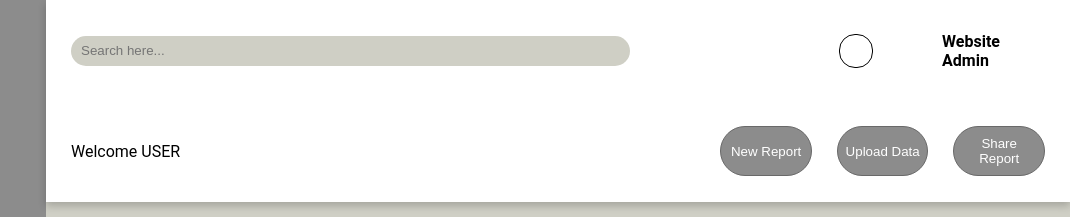
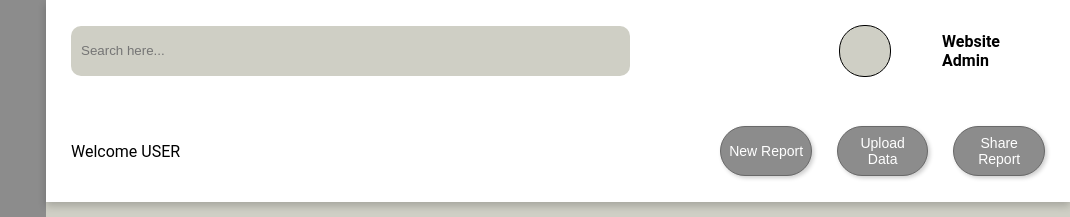
Before and after one commit to jstobni/odin-admin-dashboard, a plain HTML site: page index.html in a window 1280 px wide. Shown: the top 217 px of the page, 210-1280 px from the left. Drawn offline with Linux system fonts and the light colour scheme.

Commit message:
Adjusted the search box to be more like the select dropdown. Made the profile picture larger.

```diff
--- a/styles.css
+++ b/styles.css
@@ -69,11 +69,11 @@ ul li {
 
 .search-input {
     width: 75%;
-    height: 30px;
+    height: 50px;
     border: 0;
     background-color: #CFCFC5;
     color: #8C8C8C;
-    border-radius: 15px;
+    border-radius: 10px;
     padding: 0 10px;
 }
 
@@ -94,9 +94,10 @@ ul li {
 }
 
 .picture {
-    height: 32px;
-    width: 32px;
-    border-radius: 16px;
+    height: 50px;
+    width: 50px;
+    border-radius: 25px;
+    background-color: #CFCFC5;
     border: 1px solid black;
 }
 
@@ -121,8 +122,17 @@ ul li {
     border: 1px solid #696969;
     background-color: #8C8C8C;
     height: 50px;
+    font-size: 14px;
+    font-style: 500;
     color: white;
     border-radius: 25px;
+    box-shadow: 2px 2px 4px rgba(0, 0, 0, .2);
+}
+
+.welcome-buttons button:hover {
+    border: 1px solid #8C8C8C;
+    color: black;
+    background-color: #CFCFC5;
 }
 
 .content {
```
